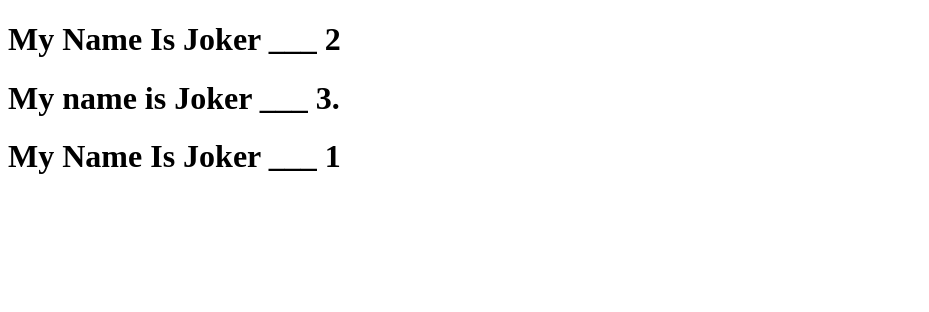
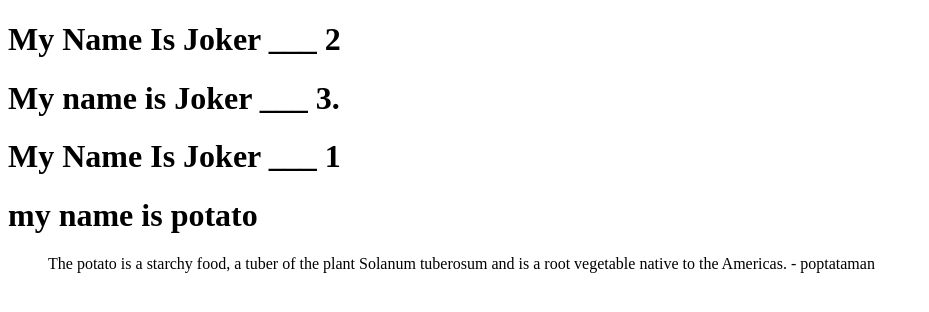
Before and after one commit to avjesadiya17/ProjectExercie, a plain HTML site: page index.html in a window 1280 px wide. Shown: the whole page, without its empty margins (0-929 px from the left). Drawn offline with Linux system fonts and the light colour scheme.

Commit message:
my name is potato

```diff
--- a/index.html
+++ b/index.html
@@ -14,7 +14,8 @@
     <h1> My name is Joker ___ 3. </h1>
 
     <h1>My Name Is Joker ___ 1</h1>
-
+    <h1>my name is potato</h1>
+    <blockquote>The potato is a starchy food, a tuber of the plant Solanum tuberosum and is a root vegetable native to the Americas. - poptataman</blockquote>
 
 </body>
 </html>
```
Also changed, not shown: style.css (added).
